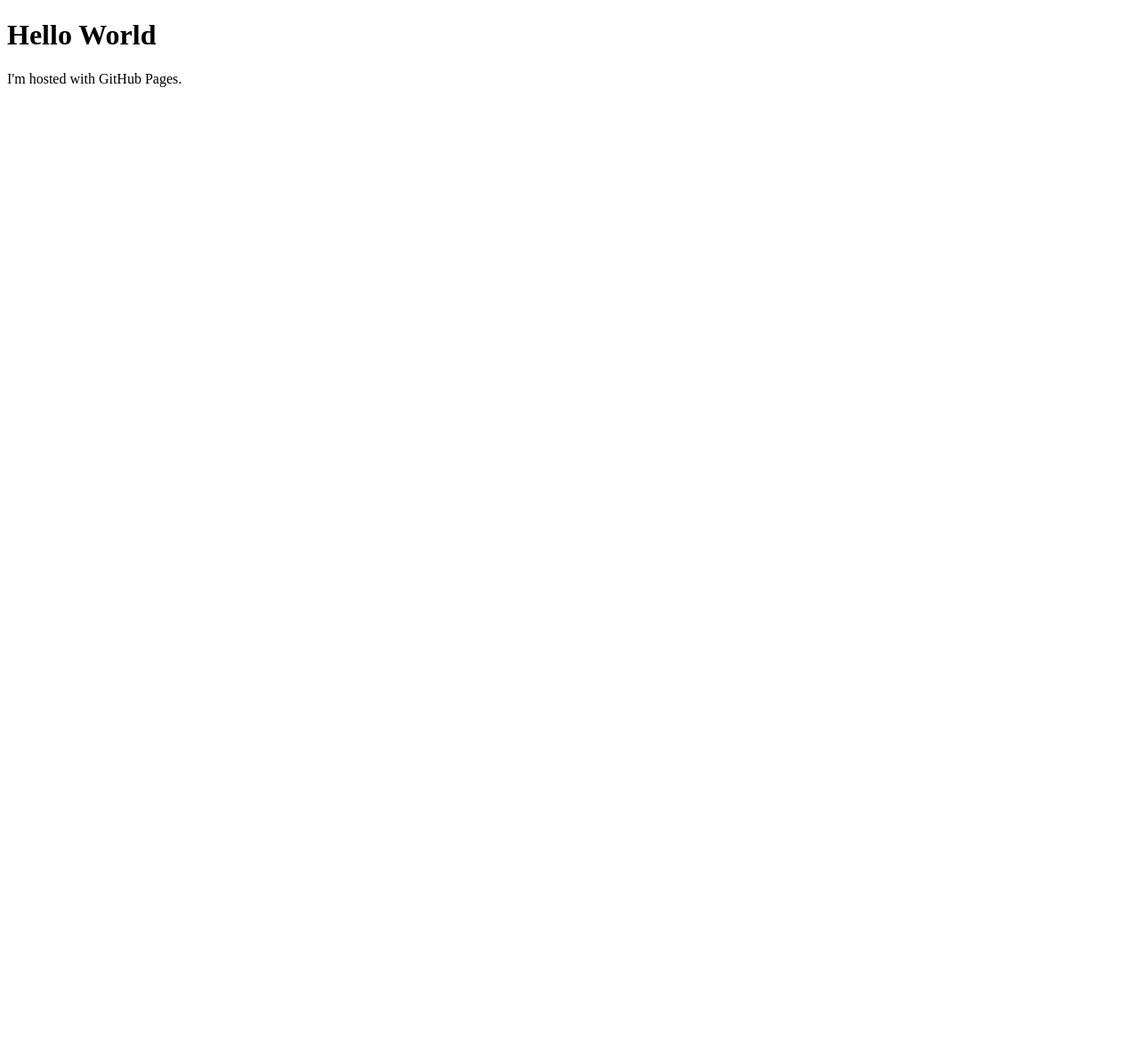
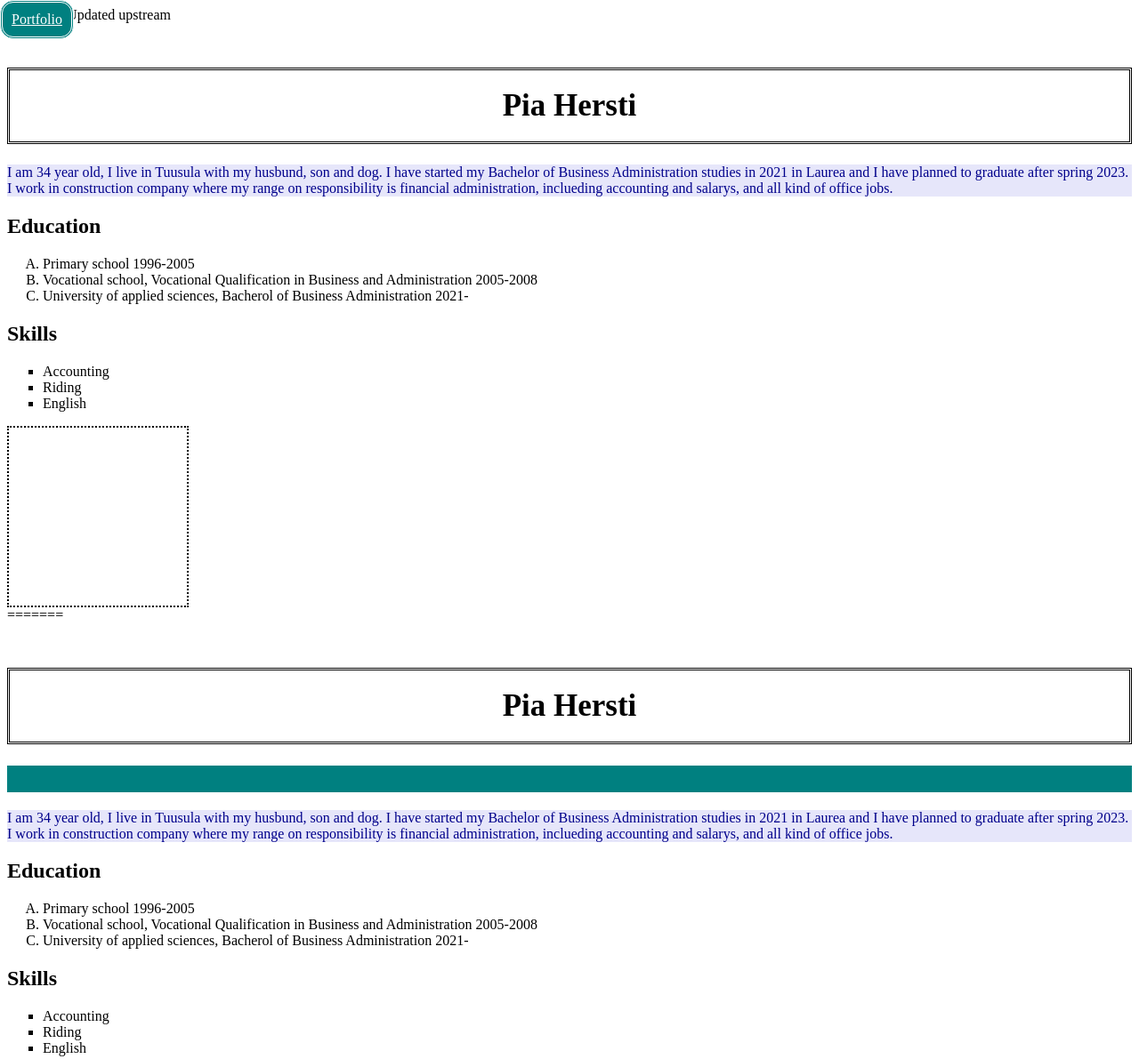
Before and after one commit to piahersti/piahersti.github.io, a plain HTML site: page index.html in a window 1280 px wide. Shown: the top 1191 px of the page at 89% size. Before the commit the page ends 800 px from the top, so only its background shows below. Drawn offline with Linux system fonts and the light colour scheme.

Commit message:
Add files via upload

```diff
--- a/index.html
+++ b/index.html
@@ -1,7 +1,87 @@
+<<<<<<< Updated upstream
 <!DOCTYPE html>
-<html>
-<body>
-<h1>Hello World</h1>
-<p>I'm hosted with GitHub Pages.</p>
-</body>
+<html lang="en">
+    <head>
+        <meta charset="utf-8">
+        <title>index</title>
+        <link rel="stylesheet" href="styles.css">
+    </head>
+
+    <body>
+
+        <h1>Pia Hersti</h1>
+
+        <p>I am 34 year old, I live in Tuusula with my husbund, son and dog.
+        I have started my Bachelor of Business Administration studies in 2021 in Laurea and I have planned to graduate after spring 2023.
+        I work in construction company where my range on responsibility is financial administration, inclueding accounting and salarys,
+        and all kind of office jobs.</p>
+
+        <h2>Education</h2>
+
+        <ol>
+            <li>Primary school 1996-2005</li>
+            <li>Vocational school, Vocational Qualification in Business and Administration 2005-2008</li>
+            <li>University of applied sciences, Bacherol of Business Administration 2021-</li>
+        </ol>
+
+        <h2>Skills</h2>
+
+        <ul>
+            <li>Accounting</li>
+            <li>Riding</li>
+            <li>English</li>
+        </ul>
+
+        <div class="profile-image"></div>
+
+    </body>
+
 </html>
+=======
+<!DOCTYPE html>
+<html lang="en">
+    <head>
+        <meta charset="utf-8">
+        <title>index</title>
+        <link rel="stylesheet" href="styles.css">
+    </head>
+
+    <body>
+
+        <h1>Pia Hersti</h1>
+
+                <div class="div1">
+            <canvas></canvas>
+        </div>
+
+        <p>I am 34 year old, I live in Tuusula with my husbund, son and dog.
+        I have started my Bachelor of Business Administration studies in 2021 in Laurea and I have planned to graduate after spring 2023.
+        I work in construction company where my range on responsibility is financial administration, inclueding accounting and salarys,
+        and all kind of office jobs.</p>
+
+        <h2>Education</h2>
+
+        <ol>
+            <li>Primary school 1996-2005</li>
+            <li>Vocational school, Vocational Qualification in Business and Administration 2005-2008</li>
+            <li>University of applied sciences, Bacherol of Business Administration 2021-</li>
+        </ol>
+
+        <h2>Skills</h2>
+
+        <ul>
+            <li>Accounting</li>
+            <li>Riding</li>
+            <li>English</li>
+        </ul>
+
+        <div>
+        <a class="link" href="portfolio.html">Portfolio</a>
+        </div>
+        <br>
+        <div class="profile-image"></div>
+
+    </body>
+
+</html>
+>>>>>>> Stashed changes
--- /dev/null
+++ b/styles.css
@@ -0,0 +1,86 @@
+<<<<<<< Updated upstream
+body
+{background: ivory;
+color: gray;
+}
+h1 {font-size: 35px;}
+p {font-size: 16px;
+color: darkblue;
+background: lavender;
+}
+ol {list-style: upper-alpha}
+
+ul {list-style: square}
+
+.profile-image {border: dotted;
+border-width: 2px;
+width: 200px;
+height: 200px;
+}
+
+=======
+body
+{background: ivory;
+color: gray;
+}
+h1 {font-size: 35px;
+border: double;
+padding: 20px;
+margin-top: 50px;
+text-align: center;}
+
+p {font-size: 16px;
+color: darkblue;
+background: lavender;
+margin: auto;
+}
+
+.portf {font-size: 16px;
+color: darkblue;
+background: lavender;
+margin-left: auto;
+margin-right: 250px;
+margin-top: 21px;
+}
+
+ol {list-style: upper-alpha}
+
+ul {list-style: square}
+
+.profile-image {border: dotted;
+border-width: 2px;
+width: 200px;
+height: 200px;
+}
+
+.link {position: absolute;
+top: 0px;
+left: 0px;
+background-color: teal;
+color: white;
+border: double;
+padding: 10px;
+border-radius: 15px
+
+}
+
+.div1 {
+    height: 30px;
+    width: auto;
+    background-color: teal;
+    margin-bottom: 20px;
+}
+
+.img1 {display: block;
+margin-left: auto;
+margin-right: auto;
+margin-bottom: 10px;
+}
+
+.img2 {float: right;
+margin: 10px;
+}
+
+
+
+>>>>>>> Stashed changes
```
Also changed, not shown: portfolio.html (added, +57 -0 lines), images/develly.jpg (added), images/tuunaus.jpg (added).
